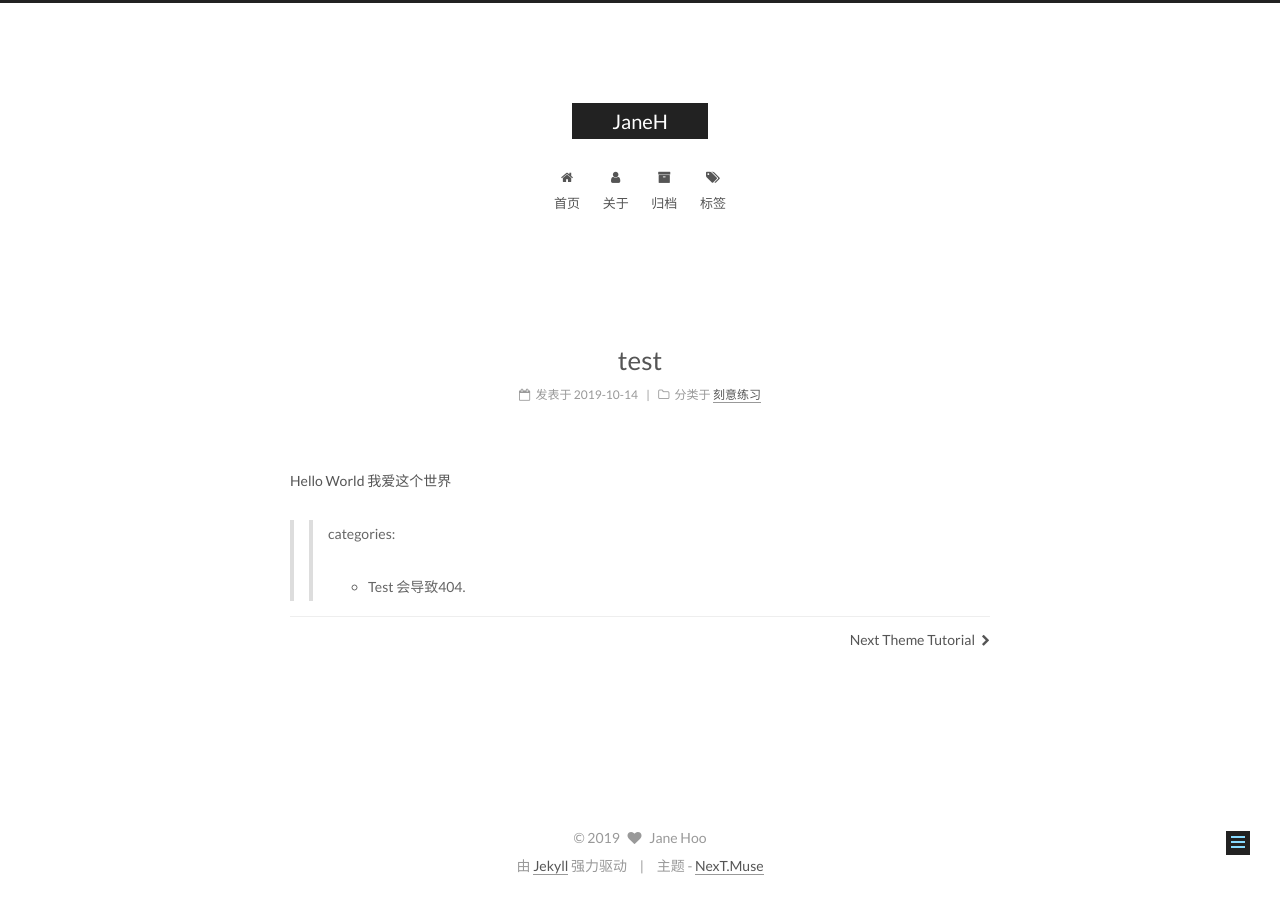
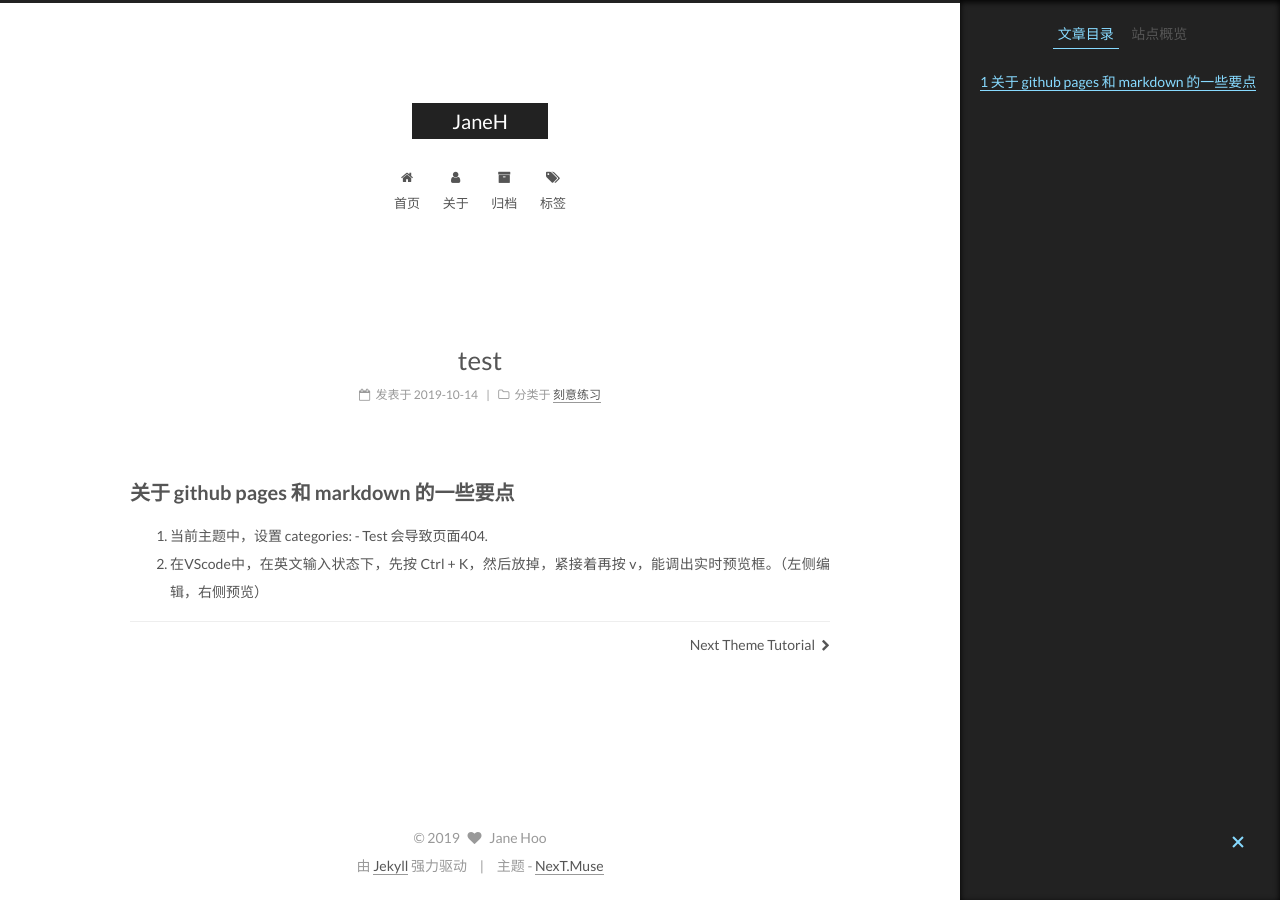
Before and after one commit to janehoo/janehoo.github.io, a Jekyll site: the page built from _posts/2019-10-14-test.md, in a window 1280 px wide. Built offline with Jekyll 4.4.1, drawn with Linux system fonts in a browser that asks for light colours.

Commit message:
update test.md

```diff
--- a/_posts/2019-10-14-test.md
+++ b/_posts/2019-10-14-test.md
@@ -4,7 +4,7 @@ categories:
  - 刻意练习
 tags:
 ---
-Hello World 我爱这个世界
->> categories:
-- Test
-会导致404.
+
+## 关于 github pages 和 markdown 的一些要点
+1. 当前主题中，设置 categories: - Test  会导致页面404.
+2. 在VScode中，在英文输入状态下，先按 Ctrl + K，然后放掉，紧接着再按 v，能调出实时预览框。（左侧编辑，右侧预览）
```
